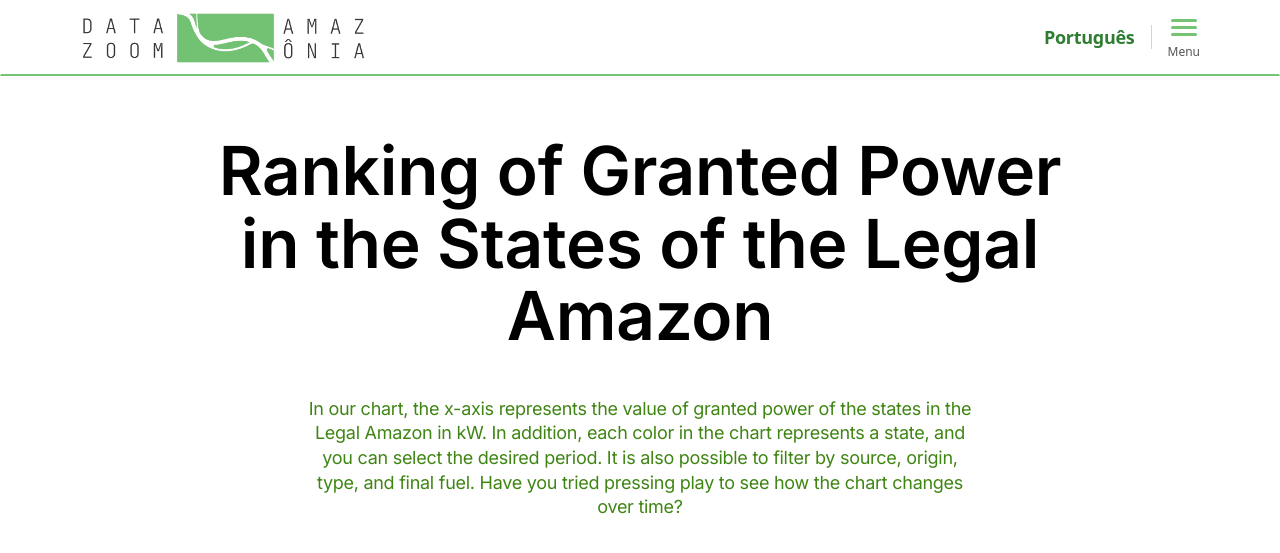
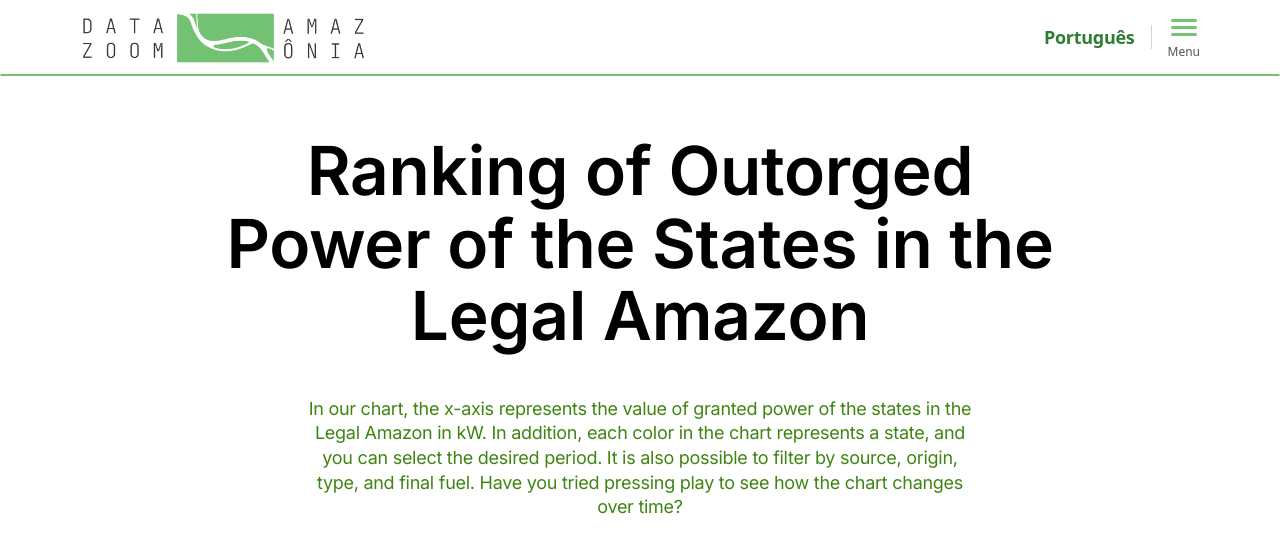
Before and after one commit to datazoompuc/amazonia, a Jekyll site: the page built from en/viz/ranking-da-potencia-outorgada-dos-estados-da-amazonia-legal.md, in a window 1280 px wide and 900 px high, cut to the strip 0-571 px from the top of the window. Shown: the top 553 px of the strip. Built offline with Jekyll 4.4.1, drawn with Linux system fonts in a browser that asks for light colours; nearby versions of some CDN libraries.

Commit message:
Update ranking-da-potencia-outorgada-dos-estados-da-amazonia-legal.md

```diff
--- a/en/viz/ranking-da-potencia-outorgada-dos-estados-da-amazonia-legal.md
+++ b/en/viz/ranking-da-potencia-outorgada-dos-estados-da-amazonia-legal.md
@@ -1,12 +1,12 @@
 ---
 layout: default
 lang: en
-title: "Ranking of Granted Power in the States of the Legal Amazon"
-description: "Dynamic ranking of the states with the highest granted power in the Legal Amazon."
+title: "Ranking of Outorged Power of the States in the Legal Amazon"
+description: "Dynamic ranking of the states with the highest outorged power in the Legal Amazon."
 ---
 <br><br>
 <!-- visualization title without quotes -->
-<h1 class="title-about" style="margin: 0px 200px;">Ranking of Granted Power in the States of the Legal Amazon</h1>
+<h1 class="title-about" style="margin: 0px 200px;">Ranking of Outorged Power of the States in the Legal Amazon</h1>
 <br>
 <!-- chart instructions -->
 <p class="text-center" style="font-size:18px;color:#3f8513; margin:20px 300px;">
```
